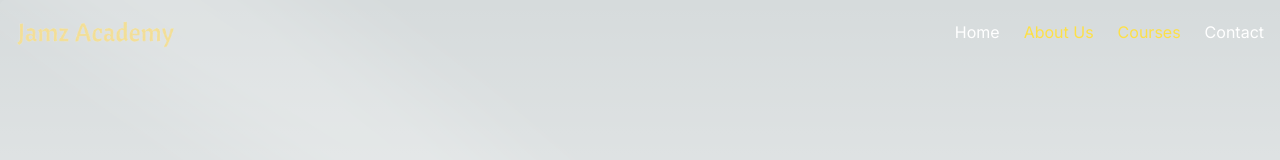
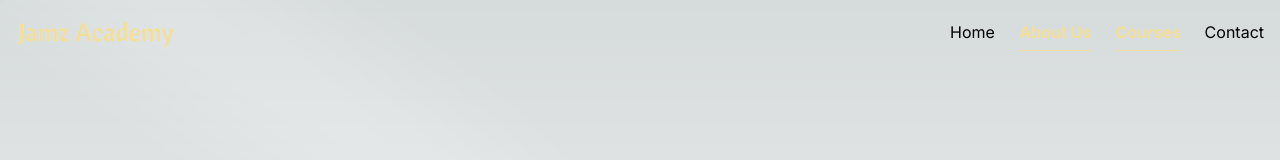
Before and after one commit to ibsharakrami/thejamzacademy, a Next.js app: page /about in a window 1280 px wide. Shown: the top 160 px of the page. Built offline with nearby package versions, Linux system fonts and the light colour scheme.

Commit message:
jamz navbar

```diff
--- a/src/app/globals.css
+++ b/src/app/globals.css
@@ -36,5 +36,5 @@ body {
 .activeLink{
 
 
-  @apply  text-yellow-300;
+  @apply  text-logocolor-300 font-bold underline underline-offset-[12px] ;
 }
--- a/src/app/page.js
+++ b/src/app/page.js
@@ -13,7 +13,7 @@ export default function Home() {
       fill="white"
     />
     <div className="w-full flex flex-col " >
-    <h1 className=" text-xl md:text-4xl font-bold bg-clip-text text-transparent bg-gradient-to-b from-neutral-50 to-neutral-400 bg-opacity-50  md:p-16 mt-6 p-4">"Elevate your knowledge and spirituality at The Modern Jamz Academy—an online haven for Quranic education and Arabic language mastery"</h1>
+    <h1 className=" text-xl md:text-4xl font-bold bg-clip-text text-transparent bg-gradient-to-b from-neutral-50 to-neutral-400 bg-opacity-50  md:p-16 mt-6 p-4 ">"Elevate your knowledge and spirituality at The Modern Jamz Academy—an online haven for Quranic education and Arabic language mastery"</h1>
     <Button
         borderRadius="2rem"
         className=" border-[2px]  text-black bg-white font-bold   md:px-16  px-4 text-"
--- a/src/components/ui/Nav2.tsx
+++ b/src/components/ui/Nav2.tsx
@@ -25,8 +25,8 @@ export function Nav2() {
 
   return (
     <>
-      <div className="w-full fixed left-0 right-0 top-0 z-50">
-        <div className="container mx-auto px-4 h-full">
+      <div className="max-w-7xl  bg-amber-500mx-auto fixed left-0 right-0 top-0 z-50 bg-amber-500">
+        <div className="container mx-auto px-4 h-full ">
           <div className="h-16  items-center flex justify-between ">
 
             {/* Burger Menu Button */}
@@ -49,7 +49,7 @@ export function Nav2() {
             </div>
 
             {/* Navigation Links */}
-            <ul className={`md:flex ${isMenuOpen ? 'block' : 'hidden'} hidden gap-x-6 text-white`}>
+            <ul className={`md:flex ${isMenuOpen ? 'block' : 'hidden'} hidden gap-x-6 text-white `}>
               <li>
                 <Link href="/" className={pathname == "/" ? "activeLink" : "none"}>
                   <p>Home</p>
@@ -73,7 +73,7 @@ export function Nav2() {
             </ul>
 
           </div>
-          <ul className={`md:flex ${isMenuOpen ? 'block' : 'hidden'} md:hidden gap-x-6 text-white   flex flex-col justify-center items-center`}>
+          <ul className={`md:flex ${isMenuOpen ? 'block' : 'hidden'} md:hidden gap-x-6 text-white   flex flex-col justify-center items-center `}>
             <li className='w-full h-16 flex items-center justify-center border-t-white border-b'>
               <Link href="/" onClick={toggleMenu}>
                 <p className='text-white font-bold text-2xl '>Home</p>
@@ -101,15 +101,3 @@ export function Nav2() {
 
   );
 }
-
-function NavItem({ href, children, currentPath }) {
-  const isActive = href === currentPath;
-
-  return (
-    <li>
-      <Link href={href}>
-        <a className={`cursor-pointer ${isActive ? 'text-blue-500 underline' : 'text-white hover:underline'}`}>{children}</a>
-      </Link>
-    </li>
-  );
-}
--- a/tailwind.config.js
+++ b/tailwind.config.js
@@ -62,7 +62,13 @@ module.exports = {
 
       '2xl': '1536px',
       // => @media (min-width: 1536px) { ... }
+    },
+    colors: {
+     logocolor : {
+      300:'#F4DF98',
+     },
     }
+
   },
   plugins: [
     addVariablesForColors,
```
